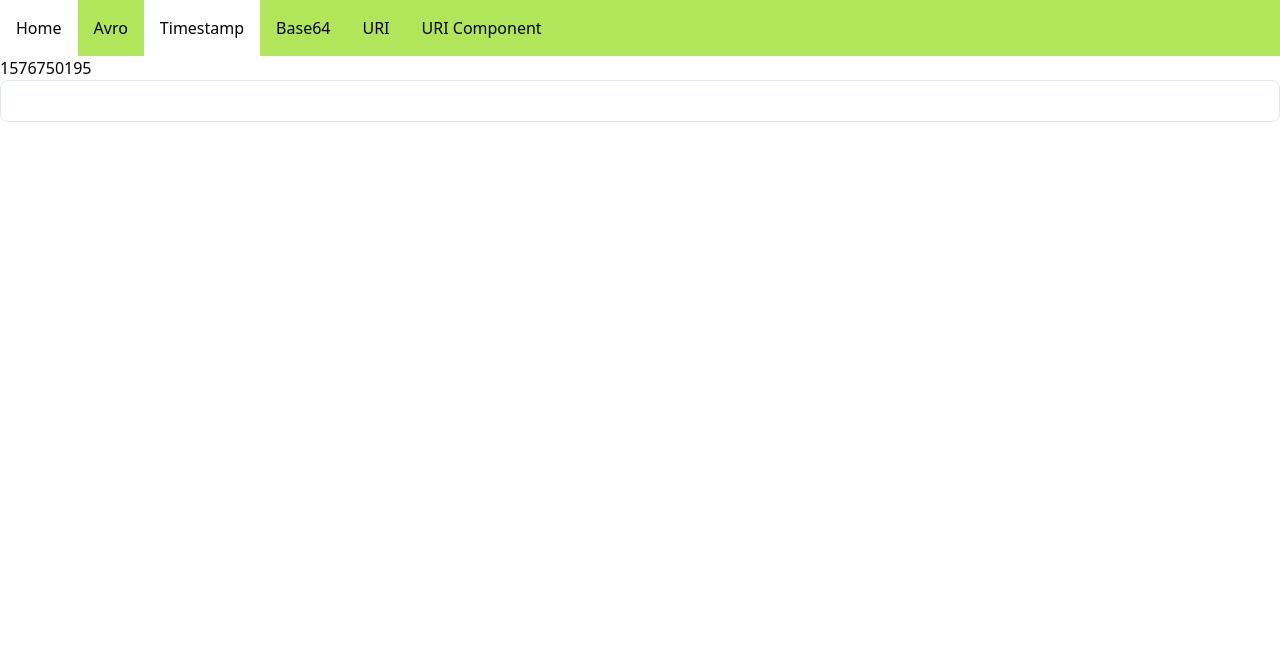
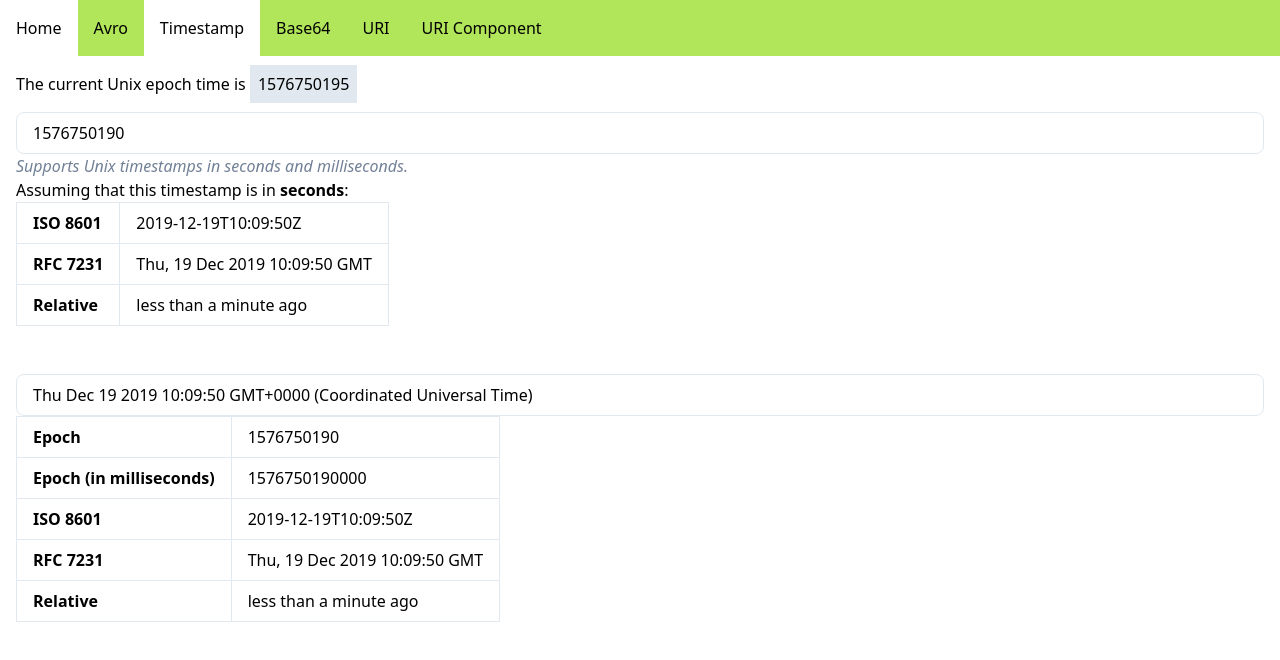
Before and after one commit to blesswinsamuel/dev-tools, a Next.js app: page /timestamp in a window 1280 px wide. Shown: the top 660 px of the page. Built offline with nearby package versions, Linux system fonts and the light colour scheme.

Commit message:
Update timestamp component and other improvements

```diff
--- a/components/ConvertView.js
+++ b/components/ConvertView.js
@@ -26,12 +26,12 @@ export default function ConvertView({ convertFn }) {
   return (
     <div className="flex w-100">
       <textarea
-        className={'flex-1 m-4 min-h-screen'}
+        className={'flex-1 my-4 mr-4 min-h-screen'}
         value={value}
         onChange={(e) => setValue(e.target.value)}
       />
       <textarea
-        className={'flex-1 m-4 min-h-screen'}
+        className={'flex-1 my-4 min-h-screen'}
         disabled
         value={handleError(() => convertFn(value))}
       />
--- a/components/Layout.js
+++ b/components/Layout.js
@@ -26,7 +26,7 @@ export default function Layout({ children }) {
           ))}
         </ul>
       </nav>
-      <div className="relative">{children}</div>
+      <div className="relative m-4">{children}</div>
     </div>
   )
 }
--- a/components/styles.css
+++ b/components/styles.css
@@ -2,9 +2,21 @@
 @tailwind components;
 @tailwind utilities;
 
-textarea, input {
+textarea,
+input {
   @apply bg-white  border border-gray-300 rounded-lg py-2 px-4 block w-full appearance-none leading-normal;
   &:focus {
     @apply outline-none shadow-outline;
   }
 }
+
+table {
+  @apply table-auto;
+}
+th,
+td {
+  @apply px-4 py-2;
+}
+td {
+  @apply border;
+}
--- a/package.json
+++ b/package.json
@@ -4,6 +4,7 @@
   "private": true,
   "dependencies": {
     "avsc": "^5.4.21",
+    "date-fns": "^2.12.0",
     "next": "^9.3.6",
     "postcss-preset-env": "^6.7.0",
     "react": "^16.13.1",
--- a/pages/base64.js
+++ b/pages/base64.js
@@ -2,6 +2,7 @@ import React, { useState } from 'react'
 import ConvertView, { ConvertViewButton } from '../components/ConvertView'
 
 function convertBase64(value, encodeOrDecode) {
+  if (!value) return
   switch (encodeOrDecode) {
     case 'encode':
       return btoa(value)
--- a/pages/timestamp.js
+++ b/pages/timestamp.js
@@ -1,19 +1,135 @@
 import React, { useEffect, useState } from 'react'
+import formatDistanceToNow from 'date-fns/formatDistanceToNow'
+import formatISO from 'date-fns/formatISO'
+import formatRFC7231 from 'date-fns/formatRFC7231'
 
 const getCurrentEpoch = () => Math.round(new Date().getTime() / 1000)
 
-const timestampToString = tsStr => {
-  const ts = tsStr.length > 10 ? parseInt(tsStr) : parseInt(tsStr) * 1000
+const fromEpoch = (tsStr) => {
+  const unit = (() => {
+    if (tsStr.length > 10) return 'milliseconds'
+    else return 'seconds'
+  })()
+  const ts = (() => {
+    switch (unit) {
+      case 'milliseconds':
+        return parseInt(tsStr)
+      case 'seconds':
+        return parseInt(tsStr) * 1000
+      default:
+        return 0
+    }
+  })()
   try {
-    return new Date(ts).toLocaleString()
+    const d = new Date(ts)
+    return {
+      unit,
+      date: d,
+      table: [
+        ['ISO 8601', formatISO(d)],
+        // ['RFC 3339', formatRFC3339(d)],
+        ['RFC 7231', formatRFC7231(d)],
+        // ['GMT', d.toUTCString()],
+        // ['Your time zone', d.toString()],
+        ['Relative', formatDistanceToNow(d, { addSuffix: true })],
+      ],
+    }
   } catch (e) {
-    return e.toString()
+    return { error: 'This timestamp is not valid' }
   }
 }
 
-export default function Timestamp() {
+const fromHumanStr = (tsStr) => {
+  try {
+    const d = new Date(tsStr)
+    return {
+      date: d,
+      table: [
+        ['Epoch', Math.round(d.getTime() / 1000)],
+        ['Epoch (in milliseconds)', d.getTime()],
+        ['ISO 8601', formatISO(d)],
+        // ['RFC 3339', formatRFC3339(d)],
+        ['RFC 7231', formatRFC7231(d)],
+        // ['GMT', d.toUTCString()],
+        // ['Your time zone', d.toString()],
+        ['Relative', formatDistanceToNow(d, { addSuffix: true })],
+      ],
+    }
+  } catch (e) {
+    return { error: 'This timestamp is not valid' }
+  }
+}
+
+function EpochToTimestamp() {
+  const [value, setValue] = useState(getCurrentEpoch)
+  const render = () => {
+    const { error, unit, table } = fromEpoch(value)
+    if (error) return <>{error}</>
+    return (
+      <>
+        Assuming that this timestamp is in <b>{unit}</b>:<br />
+        <table>
+          <tbody>
+            {table.map((row, i) => (
+              <tr key={i}>
+                {row.map((cell, i) => (
+                  <td key={i} className={i === 0 ? 'font-bold' : ''}>
+                    {cell}
+                  </td>
+                ))}
+              </tr>
+            ))}
+          </tbody>
+        </table>
+      </>
+    )
+  }
+
+  return (
+    <>
+      <input value={value} onChange={(e) => setValue(e.target.value)} />
+      <div className="text-gray-600 italic">
+        Supports Unix timestamps in seconds and milliseconds.
+      </div>
+      {render()}
+    </>
+  )
+}
+
+function HumanDateToTimestamp() {
+  const [value, setValue] = useState(() => new Date().toString())
+  const render = () => {
+    const { error, table } = fromHumanStr(value)
+    if (error) return <>{error}</>
+    return (
+      <table>
+        <tbody>
+          {table.map((row, i) => (
+            <tr key={i}>
+              {row.map((cell, i) => (
+                <td key={i} className={i === 0 ? 'font-bold' : ''}>
+                  {cell}
+                </td>
+              ))}
+            </tr>
+          ))}
+        </tbody>
+      </table>
+    )
+  }
+
+  return (
+    <>
+      <input value={value} onChange={(e) => setValue(e.target.value)} />
+      <div className="text-gray-600 italic">
+      </div>
+      {render()}
+    </>
+  )
+}
+
+function CurrentTime() {
   const [currentTs, setCurrentTs] = useState(getCurrentEpoch)
-  const [value, setValue] = useState('')
   useEffect(() => {
     const timer = setInterval(() => {
       setCurrentTs(getCurrentEpoch())
@@ -21,15 +137,21 @@ export default function Timestamp() {
     return () => clearTimeout(timer)
   }, [])
   return (
-    <div>
-      {currentTs}
-      <br />
-      <input value={value} onChange={e => setValue(e.target.value)} />
-      {value && (
-        <>
-          <div>{timestampToString(value)}</div>
-        </>
-      )}
+    <div className="mb-4">
+      The current Unix epoch time is{' '}
+      <span className="bg-gray-300 p-2">{currentTs}</span>
     </div>
   )
 }
+
+export default function Timestamp() {
+  return (
+    <>
+      <CurrentTime />
+      <EpochToTimestamp />
+      <br />
+      <br />
+      <HumanDateToTimestamp />
+    </>
+  )
+}
--- a/pages/uri-component-endecode.js
+++ b/pages/uri-component-endecode.js
@@ -2,6 +2,7 @@ import React, { useState } from 'react'
 import ConvertView, { ConvertViewButton } from '../components/ConvertView'
 
 function convertUriComponent(value, encodeOrDecode) {
+  if (!value) return
   switch (encodeOrDecode) {
     case 'encode':
       return encodeURIComponent(value)
--- a/pages/uri-endecode.js
+++ b/pages/uri-endecode.js
@@ -2,6 +2,7 @@ import React, { useState } from 'react'
 import ConvertView, { ConvertViewButton } from '../components/ConvertView'
 
 function convertUri(value, encodeOrDecode) {
+  if (!value) return
   switch (encodeOrDecode) {
     case 'encode':
       return encodeURI(value)
```
Also changed, not shown: 1 other file (tests, documents, lock files or other folders).
